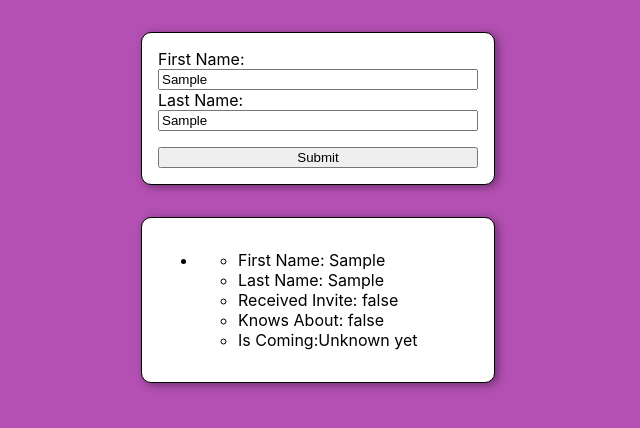
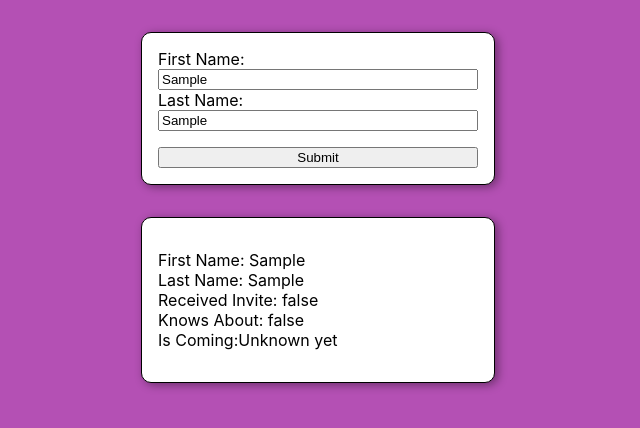
Before and after one commit to codyrap95/React-GuestList, a React (Create React App) app: page / in a window 1280 px wide. Both pictures are taken after typing "Sample", "Sample" into the empty fields and a click on the button "Submit". Shown: the top 428 px of the page, without its empty margins (322-962 px from the left). Built offline with nearby package versions, Linux system fonts and the light colour scheme.

Commit message:
GuestList Styling

```diff
--- a/src/components/GuestList.js
+++ b/src/components/GuestList.js
@@ -1,14 +1,14 @@
 import React from "react";
 import Card from "./Card";
-
+import classes from "./GuestList.module.css";
 export default function GuestList(props) {
   const guestList = props.guestList;
   return (
     <Card>
-      <ul>
+      <ul className={classes.guestList}>
         {guestList.map((guest) => (
           <li key={guest.id}>
-            <ul>
+            <ul className={classes.guest}>
               <li>First Name: {guest.firstName}</li>
               <li>Last Name: {guest.lastName}</li>
               <li>Received Invite: {guest.receivedInvite.toString()}</li>
--- /dev/null
+++ b/src/components/GuestList.module.css
@@ -0,0 +1,9 @@
+.guestList {
+  list-style-type: none;
+  padding: 0;
+}
+.guest {
+  list-style-type: none;
+  padding: 0;
+  margin-bottom: 1rem;
+}
```
